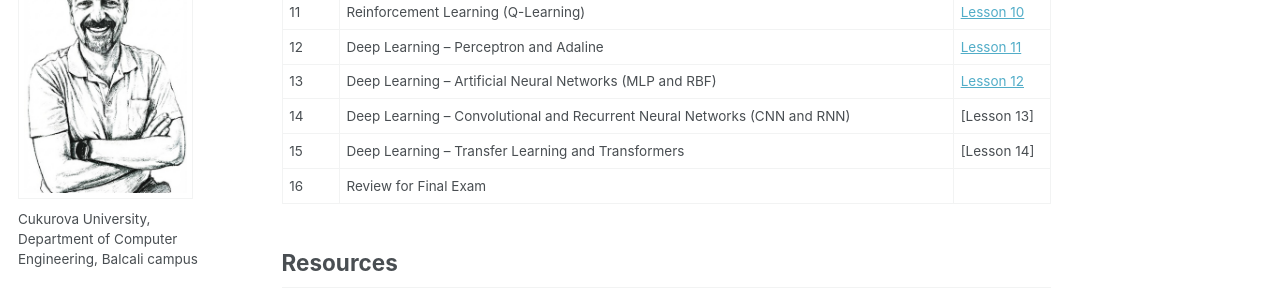
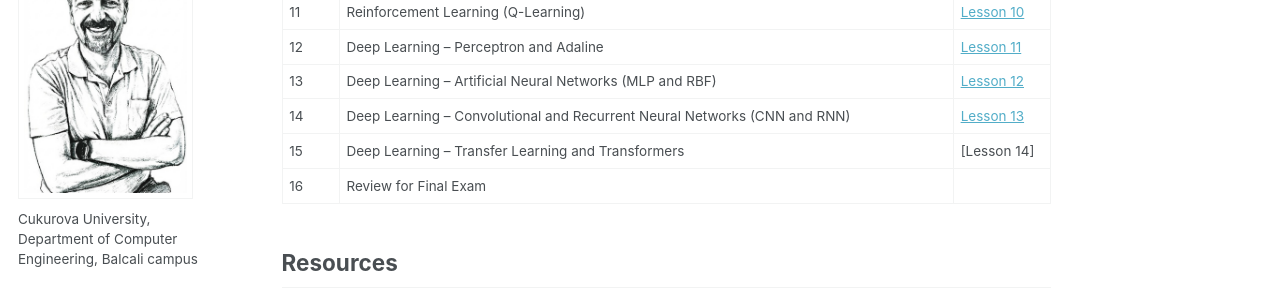
Before and after one commit to uorhan/uorhan.github.io, a Jekyll site: the page built from _teaching/IML.md, in a window 1280 px wide and 900 px high, scrolled down 833 px. Shown: the part 152-443 px from the top of the window. Built offline with Jekyll 4.4.1, drawn with Linux system fonts in a browser that asks for light colours; some web fonts are replaced; some of the changed lines change nothing that is shown.

Commit message:
Update IML.md

```diff
--- a/_teaching/IML.md
+++ b/_teaching/IML.md
@@ -33,7 +33,7 @@ It is expected that students have basic programming knowledge (Python or equival
 | 11 | Reinforcement Learning (Q-Learning) | [Lesson 10](/assets/exams/IML/ML-10.pdf) |
 | 12 | Deep Learning – Perceptron and Adaline | [Lesson 11](/assets/exams/IML/ML-11.pdf) |
 | 13 | Deep Learning – Artificial Neural Networks (MLP and RBF) | [Lesson 12](/assets/exams/IML/ML-12.pdf) |
-| 14 | Deep Learning – Convolutional and Recurrent Neural Networks (CNN and RNN) | [Lesson 13] |
+| 14 | Deep Learning – Convolutional and Recurrent Neural Networks (CNN and RNN) | [Lesson 13](/assets/exams/IML/ML-13.pdf)  |
 | 15 | Deep Learning – Transfer Learning and Transformers | [Lesson 14] |
 | 16 | Review for Final Exam |  |
 
```
